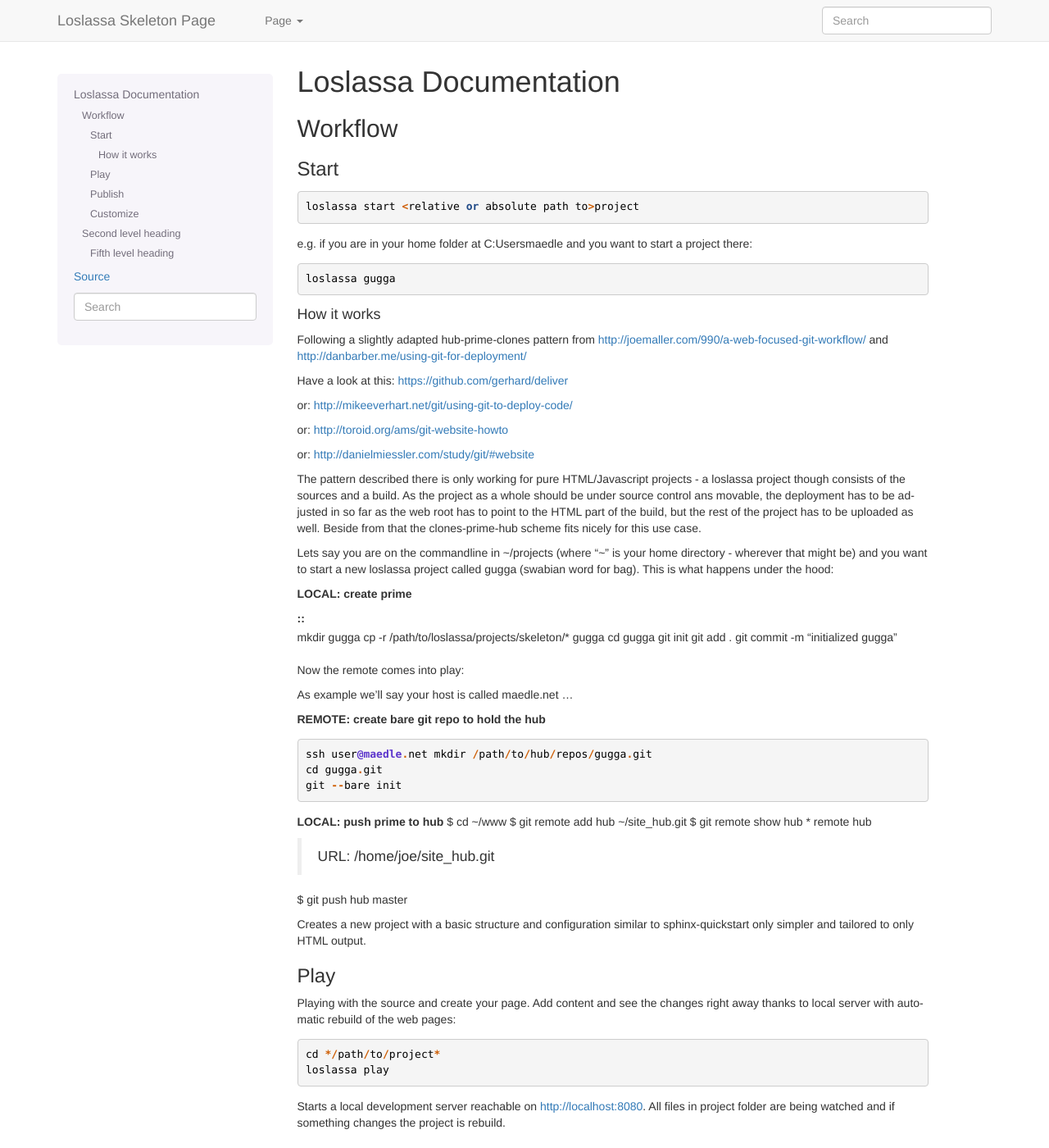
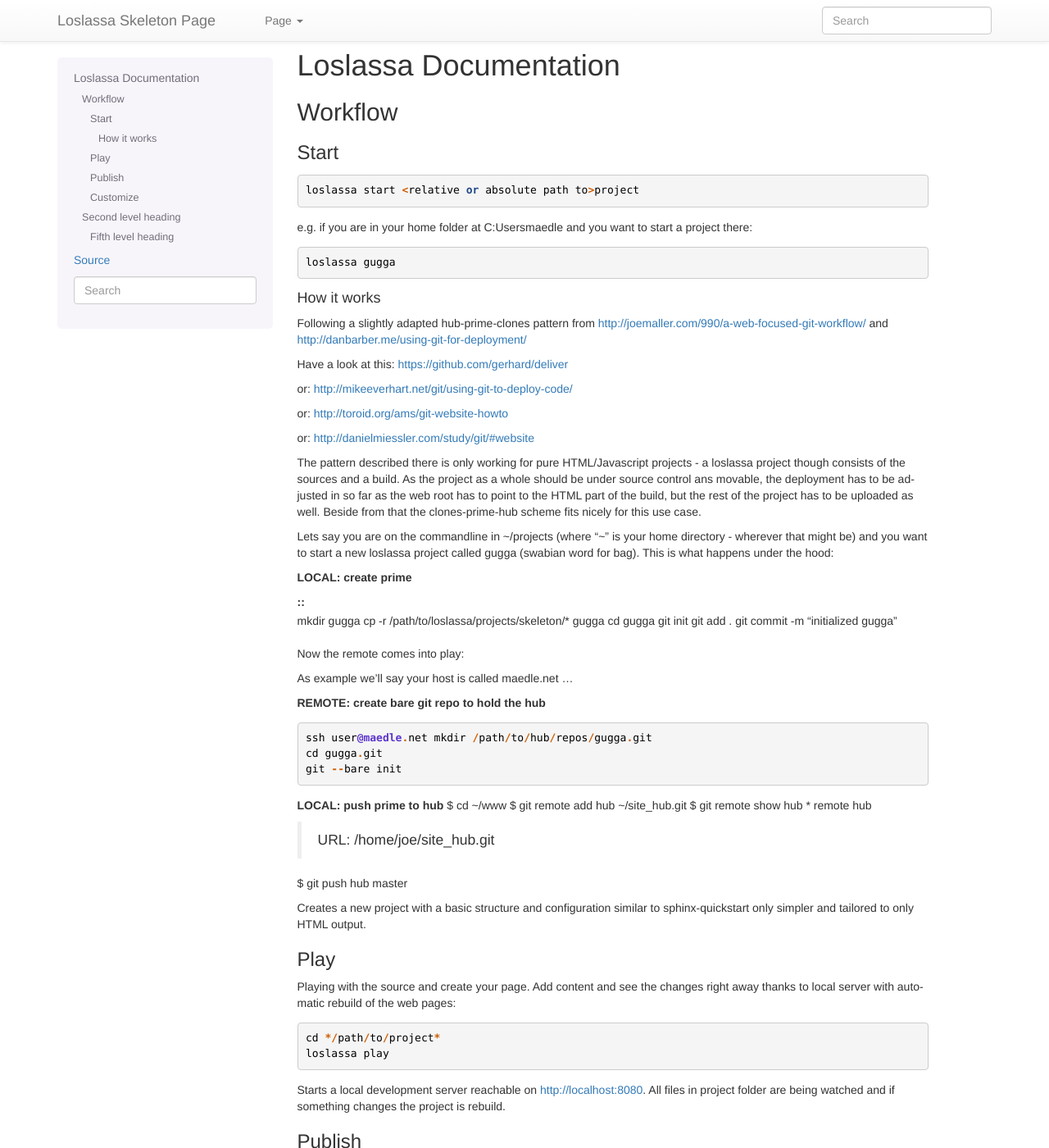
Before and after one commit to obestwalter/loslassa, a Sphinx documentation site: the page built from docs/index.rst, in a window 1280 px wide and 1400 px high. Shown: the whole window at 82% size. Built offline with Sphinx 7.4.7, drawn with Linux system fonts in a browser that asks for light colours; nearby versions of some CDN libraries; library files that are not in the unit come from our copies; pages that are not in the unit, such as notebooks, are missing from menus.

Commit message:
new build

```diff
--- a/docs/__build/html/_static/bootstrap-sphinx.css
+++ b/docs/__build/html/_static/bootstrap-sphinx.css
@@ -17,12 +17,12 @@
 
   body {
 
-    padding-top: 60px;
+    padding-top: 40px;
 
   }
   .page-top {
 
-    top: 60px;
+    top: 40px;
 
   }
 
--- a/docs/__build/html/index.html
+++ b/docs/__build/html/index.html
@@ -9,7 +9,8 @@
 
     <link rel="stylesheet" href="_static/basic.css" type="text/css" />
     <link rel="stylesheet" href="_static/pygments.css" type="text/css" />
-    <link rel="stylesheet" href="_static/bootswatch-3.1.0/bootstrap/bootstrap.min.css" type="text/css" />
+    <link rel="stylesheet" href="_static/bootstrap-3.1.0/css/bootstrap.min.css" type="text/css" />
+    <link rel="stylesheet" href="_static/bootstrap-3.1.0/css/bootstrap-theme.min.css" type="text/css" />
     <link rel="stylesheet" href="_static/bootstrap-sphinx.css" type="text/css" />
 
     <script type="text/javascript">
--- a/docs/__build/html/search/index.html
+++ b/docs/__build/html/search/index.html
@@ -9,7 +9,8 @@
 
     <link rel="stylesheet" href="../_static/basic.css" type="text/css" />
     <link rel="stylesheet" href="../_static/pygments.css" type="text/css" />
-    <link rel="stylesheet" href="../_static/bootswatch-3.1.0/bootstrap/bootstrap.min.css" type="text/css" />
+    <link rel="stylesheet" href="../_static/bootstrap-3.1.0/css/bootstrap.min.css" type="text/css" />
+    <link rel="stylesheet" href="../_static/bootstrap-3.1.0/css/bootstrap-theme.min.css" type="text/css" />
     <link rel="stylesheet" href="../_static/bootstrap-sphinx.css" type="text/css" />
 
     <script type="text/javascript">
--- a/docs/conf.py
+++ b/docs/conf.py
@@ -72,5 +72,5 @@
         # Options are nothing with "" (default) or the name of a valid theme
         # such as "amelia" or "cosmo".
         # Note that this is served off CDN, so won't be available offline.
-        'bootswatch_theme': _my_theme,
+        'bootswatch_theme': '',
     }
```
Also changed, not shown: docs/__build/html/searchindex.js (+1 -1 lines), 4 other files.
